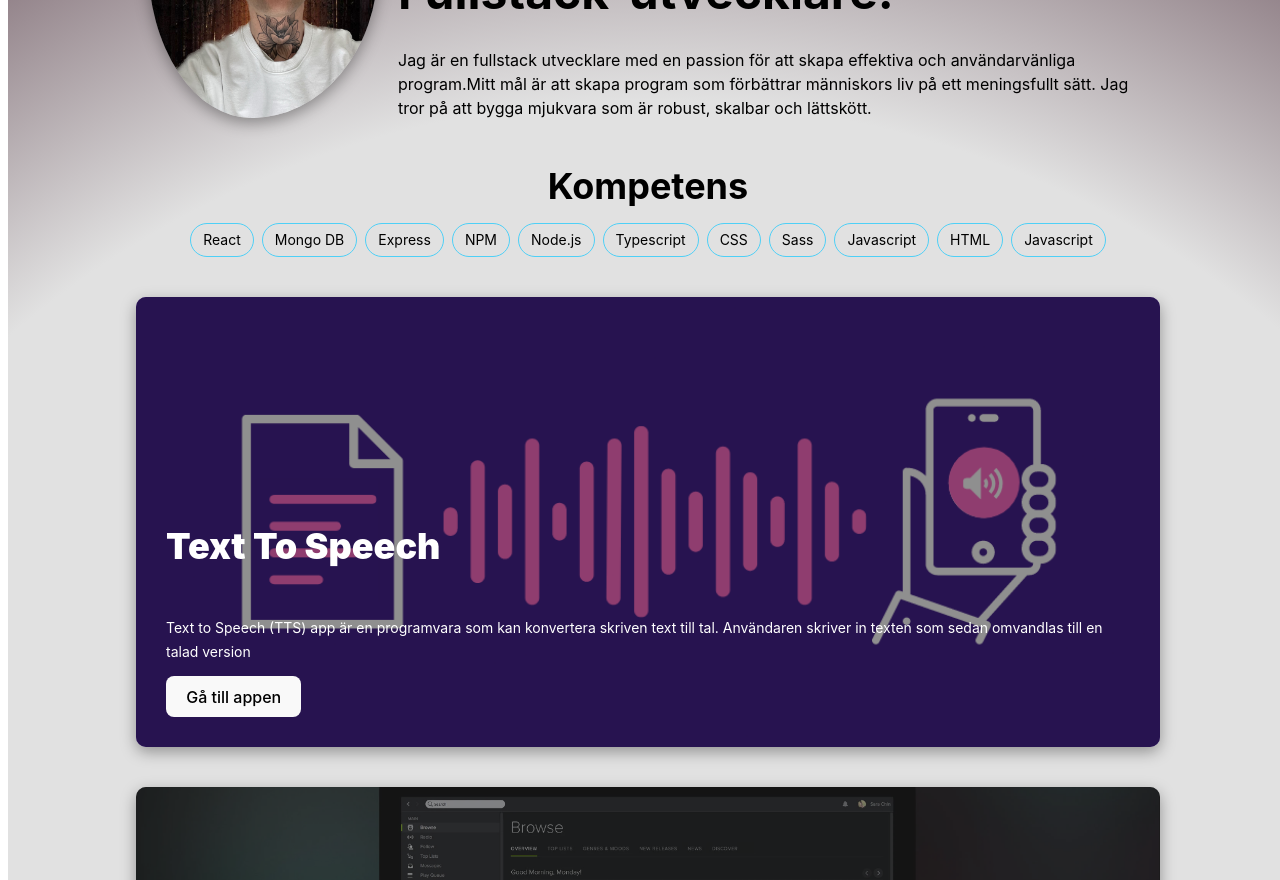
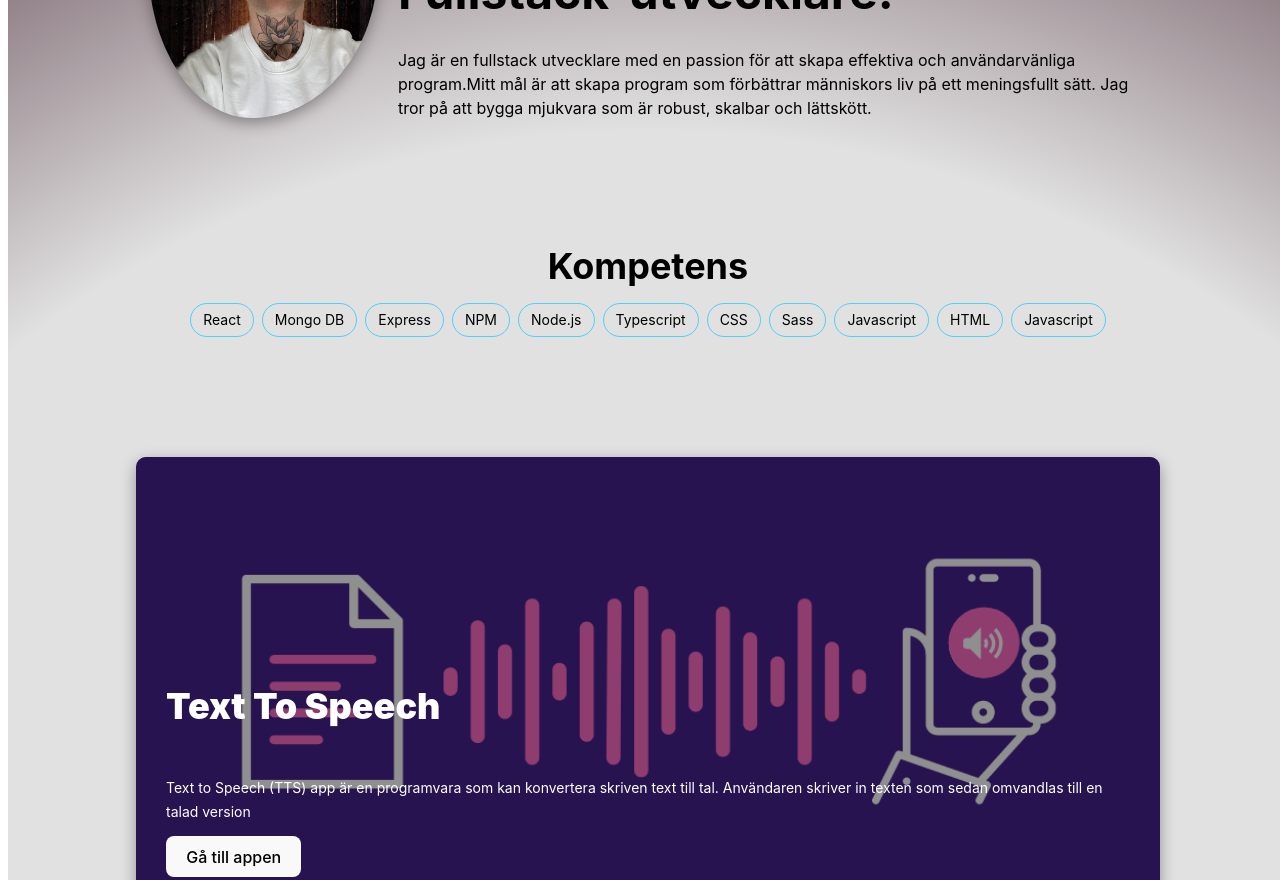
Before and after one commit to hedenfeldt/portfolio-main, a React (Vite) app: page / in a window 1280 px wide. Shown: the part 220-1100 px from the top of the page. Built offline with nearby package versions, Linux system fonts and the light colour scheme.

Commit message:
fixed navbar issue with padding-top

```diff
--- a/src/App.css
+++ b/src/App.css
@@ -61,7 +61,9 @@ nav button {
   box-shadow: rgba(0, 0, 0, 0.35) 0px 5px 15px;
 }
 
-
+.Work{
+  padding-top: 80px;
+}
 
 .Work-title {
   text-align: center;
@@ -94,6 +96,7 @@ nav button {
 }
 
 .Projekt-container {
+  padding-top: 80px;
   padding: o 20px;
 }
 
```
